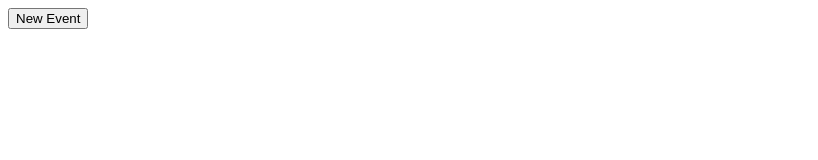
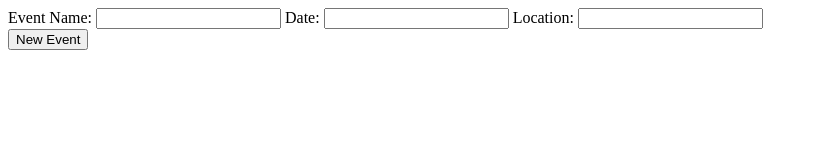
Before and after one commit to bitomann/nutshell-heroic-hershey-s, a plain HTML site: page src/index.html in a window 1280 px wide. Both pictures are taken after a click on the button "New Event". Shown: the whole page, without its empty margins (0-818 px from the left). Drawn offline with Linux system fonts and the light colour scheme; no server answers.

Commit message:
attached an event listener to the add event button that populates a form

```diff
--- a/src/index.html
+++ b/src/index.html
@@ -12,9 +12,16 @@
 <body>
   <article id="container">
     <div id="events">
+      <div id="eventsDiv">
+        <label for="eventName">Event Name: </label>
+        <input type="text" name="name" id="eventName">
+        <label for="eventDate">Date: </label>
+        <input type="text" name="date" id="eventDate">
+        <label for="eventLocation">Location: </label>
+        <input type="text" name="location" id="eventLocation">
+      </div>
       <input type="button" id="new-event" value="New Event">
       <div id="events-container">
-
       </div>
     </div>
     <div id="news">
--- a/src/scripts/eventDomForm.js
+++ /dev/null
@@ -1,16 +0,0 @@
-// Matt Reeds - This is the dom rep of the form that appears when you click to enter a new event
-
-
-const newEventButton = {
-
-    eventButtonFunction: () => {
-
-        const button = document.getElementById("new-event");
-
-        button.addEventListener("click", () => {
-            console.log("been clicked")
-        })
-    }
-}
-
-export default newEventButton
--- /dev/null
+++ b/src/scripts/eventFormListener.js
@@ -0,0 +1,30 @@
+// Matt Reeds - This is the function that shows and hides a form when you click to enter a new event
+const newEventButton = {
+    eventButtonFunction: () => {
+
+const button = document.getElementById("new-event");
+const eventsDiv = document.getElementById("eventsDiv");
+
+function show() {
+    eventsDiv.style.visibility = "visible";
+}
+
+function hide() {
+    eventsDiv.style.visibility = "hidden";
+}
+
+function toggle() {
+    if (eventsDiv.style.visibility === "hidden") {
+        show();
+    } else {
+        hide();
+    }
+}
+hide();
+
+button.addEventListener("click", toggle, false);
+
+    }
+}
+
+export default newEventButton
--- a/src/scripts/main.js
+++ b/src/scripts/main.js
@@ -5,7 +5,7 @@
 */
 import apiActions from "./eventsDataHandler.js";
 import domOperations from "./eventsDomHandler.js";
-import newEventButton from "./eventDomForm.js";
+import newEventButton from "./eventFormListener.js";
 
 apiActions.getEvents()
 .then(domOperations.renderEventEntries);
```
